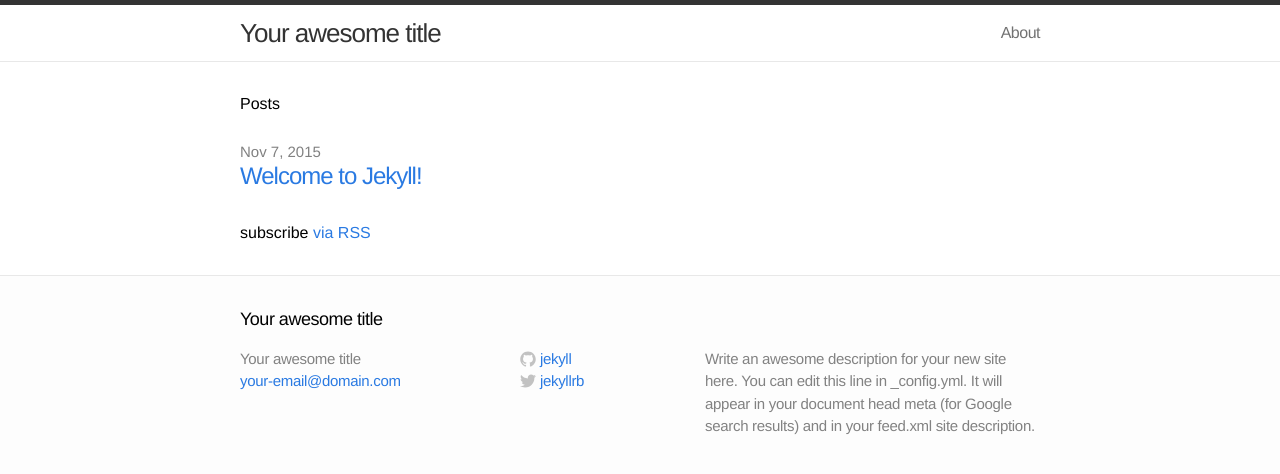
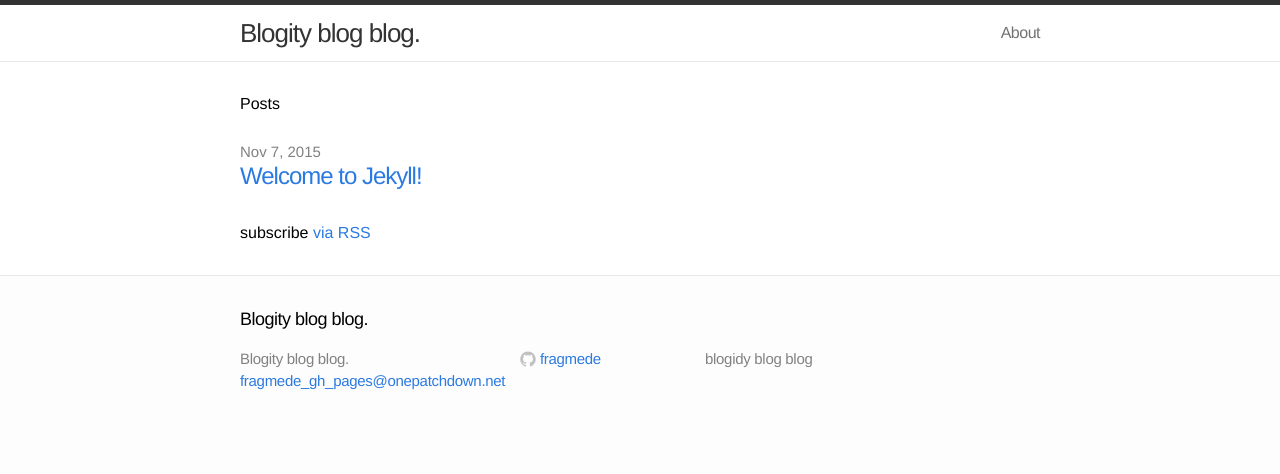
Before and after one commit to fragmede/fragmede.github.io, a Jekyll site: the page built from index.html, in a window 1280 px wide. Shown: the top 474 px of the page. Built offline with Jekyll 4.4.1, drawn with Linux system fonts in a browser that asks for light colours.

Commit message:
Edit info in _config.yml.

```diff
--- a/_config.yml
+++ b/_config.yml
@@ -1,11 +1,11 @@
 # Site settings
-title: Your awesome title
-email: your-email@domain.com
-description: "Write an awesome description for your new site here. You can edit this line in _config.yml. It will appear in your document head meta (for Google search results) and in your feed.xml site description."
+title: Blogity blog blog.
+email: fragmede_gh_pages@onepatchdown.net
+description: "blogidy blog blog"
 baseurl: ""
-url: "http://yourdomain.com"
-twitter_username: jekyllrb
-github_username:  jekyll
+url: "http://blog.onepatchdown.net"
+#twitter_username:
+github_username: fragmede
 
 # Build settings
 markdown: kramdown
```
